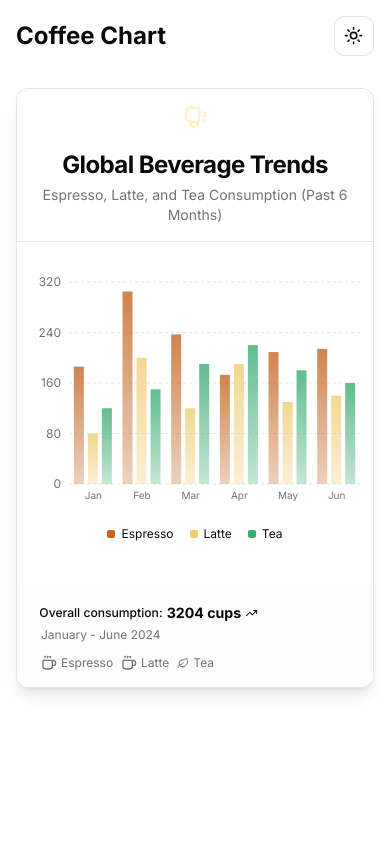
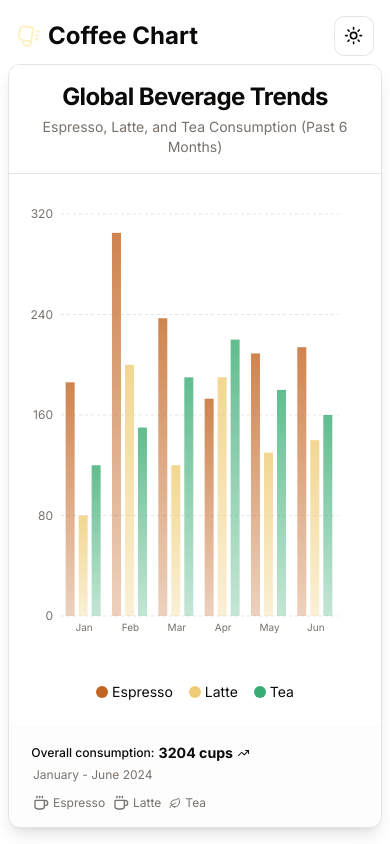
Before and after one commit to DrakeAlia/ui-chart, a Next.js app: page / in a window 390 px wide. Built offline with nearby package versions, Linux system fonts and the light colour scheme.

Commit message:
even better mobile view

```diff
--- a/package.json
+++ b/package.json
@@ -23,6 +23,7 @@
     "next-themes": "^0.3.0",
     "react": "^18",
     "react-dom": "^18",
+    "react-responsive": "^10.0.0",
     "recharts": "^2.12.7",
     "tailwind-merge": "^2.5.2",
     "tailwindcss-animate": "^1.0.7"
--- a/src/app/layout.tsx
+++ b/src/app/layout.tsx
@@ -17,8 +17,8 @@ export default function RootLayout({
   children: React.ReactNode;
 }>) {
   return (
-    <html lang="en">
-      <body className={inter.className}>
+    <html lang="en" className="h-full">
+      <body className={`${inter.className} flex flex-col h-full`}>
         <ThemeProvider
           attribute="class"
           defaultTheme="system"
@@ -26,7 +26,9 @@ export default function RootLayout({
           disableTransitionOnChange
         >
           <Header />
-          <main className="container mx-auto px-4 py-8">{children}</main>
+          <main className="flex-grow container mx-auto px-2 sm:px-4 py-2 sm:py-4">
+            {children}
+          </main>
         </ThemeProvider>
       </body>
     </html>
--- a/src/app/page.tsx
+++ b/src/app/page.tsx
@@ -5,19 +5,8 @@ import { PieChartWheel } from "@/components/PieChartWheel";
 
 export default function Home() {
   return (
-    <div className="space-y-8">
-      <div className="mb-8">
+    <div className="h-[calc(100vh-5rem)] sm:h-auto sm:min-h-[600px]">
         <CoffeeChart />
-      </div>
-      {/* <div>
-        <Charts />
-      </div> */}
-      {/* <div>
-        <ChartArea />
-      </div> *}
-      {* <div>
-        <PieChartWheel />
-      </div> */}
     </div>
   );
 }
--- a/src/components/CoffeeChart.tsx
+++ b/src/components/CoffeeChart.tsx
@@ -1,6 +1,7 @@
 "use client";
 
 import React, { useCallback, useEffect, useMemo, useState } from "react";
+import { useMediaQuery } from "react-responsive";
 import {
   Bar,
   BarChart,
@@ -62,6 +63,9 @@ export function CoffeeChart() {
   const [selectedMonth, setSelectedMonth] = useState<string | null>(null);
   const [totalConsumption, setTotalConsumption] = useState<number>(0);
   const memoizedChartData = useMemo(() => chartData, []);
+
+  const isTablet = useMediaQuery({ minWidth: 768, maxWidth: 1023 });
+  const isDesktop = useMediaQuery({ minWidth: 1024 });
 
   const [mousePosition, setMousePosition] = useState({ x: 0, y: 0 });
 
@@ -208,25 +212,15 @@ export function CoffeeChart() {
       initial={{ opacity: 0, scale: 0.9 }}
       animate={{ opacity: 1, scale: 1 }}
       transition={{ duration: 0.5 }}
-      className="relative w-full"
+      className="relative w-full h-full"
     >
       <motion.div
         whileHover={{ y: -5, boxShadow: "0 4px 20px rgba(0,0,0,0.1)" }}
         transition={{ duration: 0.3 }}
+        className="h-full"
       >
-        <Card className="overflow-hidden shadow-lg hover:shadow-xl transition-all duration-300 bg-gradient-to-br from-background to-background/80 backdrop-blur-sm">
+        <Card className="overflow-hidden shadow-lg hover:shadow-xl transition-all duration-300 bg-gradient-to-br from-background to-background/80 backdrop-blur-sm h-full flex flex-col">
           <CardHeader className="flex flex-col sm:flex-row items-center gap-3 space-y-2 sm:space-y-0 border-b py-4 sm:py-5 bg-background/50 text-foreground">
-            <motion.div
-              className="text-4xl sm:text-6xl"
-              initial={{ opacity: 0, rotate: 0 }}
-              animate={{ opacity: 1, rotate: 360 }}
-              transition={{ duration: 20, repeat: Infinity, ease: "linear" }}
-              style={{
-                color: "hsl(var(--primary))",
-              }}
-            >
-              <Coffee />
-            </motion.div>
             <motion.div
               initial={{ opacity: 0, x: -20 }}
               animate={{ opacity: 1, x: 0 }}
@@ -253,7 +247,7 @@ export function CoffeeChart() {
               </motion.div>
             </motion.div>
           </CardHeader>
-          <CardContent className="px-3 sm:px-4 pt-5 sm:pt-6">
+          <CardContent className="px-3 sm:px-4 md:px-6 pt-5 sm:pt-6 md:pt-8 flex-grow flex flex-col">
             <motion.div
               initial={{ opacity: 0, y: 20 }}
               animate={{ opacity: 1, y: 0 }}
@@ -264,15 +258,22 @@ export function CoffeeChart() {
                   mousePosition.y * 0.01
                 }px)`,
               }}
+              className="h-full flex flex-col"
             >
               <ChartContainer
                 config={chartConfig}
-                className="min-h-[300px] sm:min-h-[350px] w-full"
+                className="flex-grow min-h-[300px] sm:min-h-[350px] w-full"
               >
-                <ResponsiveContainer width="100%" height={350} minHeight={300}>
+                <div className="flex flex-col h-full">
+                  <ResponsiveContainer width="100%" height="95%">
                     <BarChart
                       data={memoizedChartData}
-                    margin={{ top: 20, bottom: 20, left: 0, right: 0 }}
+                      margin={{
+                        top: 20,
+                        right: 30,
+                        bottom: 20,
+                        left: 0,
+                      }}
                       onClick={(data) =>
                         setSelectedMonth(data.activeLabel ?? null)
                       }
@@ -306,7 +307,6 @@ export function CoffeeChart() {
                         content={<CustomTooltip />}
                         cursor={{ fill: "hsl(var(--muted))" }}
                       />
-                    <ChartLegend content={<ChartLegendContent />} />
                       {["Espresso", "Latte", "Tea"].map((item) => (
                         <Bar
                           key={item}
@@ -325,6 +325,22 @@ export function CoffeeChart() {
                       ))}
                     </BarChart>
                   </ResponsiveContainer>
+                  <div className="mt-4 flex justify-center">
+                    {["Espresso", "Latte", "Tea"].map((item) => (
+                      <div key={item} className="flex items-center mx-2">
+                        <div
+                          className="w-3 h-3 mr-1 rounded-sm"
+                          style={{
+                            backgroundColor:
+                              chartConfig[item as keyof typeof chartConfig]
+                                .color,
+                          }}
+                        />
+                        <span className="text-sm">{item}</span>
+                      </div>
+                    ))}
+                  </div>
+                </div>
               </ChartContainer>
             </motion.div>
           </CardContent>
--- a/src/components/layout/header.tsx
+++ b/src/components/layout/header.tsx
@@ -1,10 +1,27 @@
+"use client";
+
 import { ModeToggle } from "@/components/layout/Mode-Toggle";
+import { motion } from "framer-motion";
+import { Coffee } from "lucide-react";
 
 export function Header() {
   return (
     <header className="w-full">
       <div className="container mx-auto px-4 pt-4 flex justify-between items-center">
-        <div className="text-2xl font-bold">Coffee Chart</div>
+        <div className="flex items-center space-x-2">
+          <motion.div
+            className="text-2xl"
+            initial={{ opacity: 0, rotate: 0 }}
+            animate={{ opacity: 1, rotate: 360 }}
+            transition={{ duration: 20, repeat: Infinity, ease: "linear" }}
+            style={{
+              color: "hsl(var(--primary))",
+            }}
+          >
+            <Coffee />
+          </motion.div>
+          <div className="text-2xl font-bold">Coffee Chart</div>
+        </div>
         <nav>
           <ul className="flex space-x-4 items-center">
             <li>
```
Also changed, not shown: 1 other file (tests, documents, lock files or other folders). Lines whose indentation alone changed are shown as unchanged.
